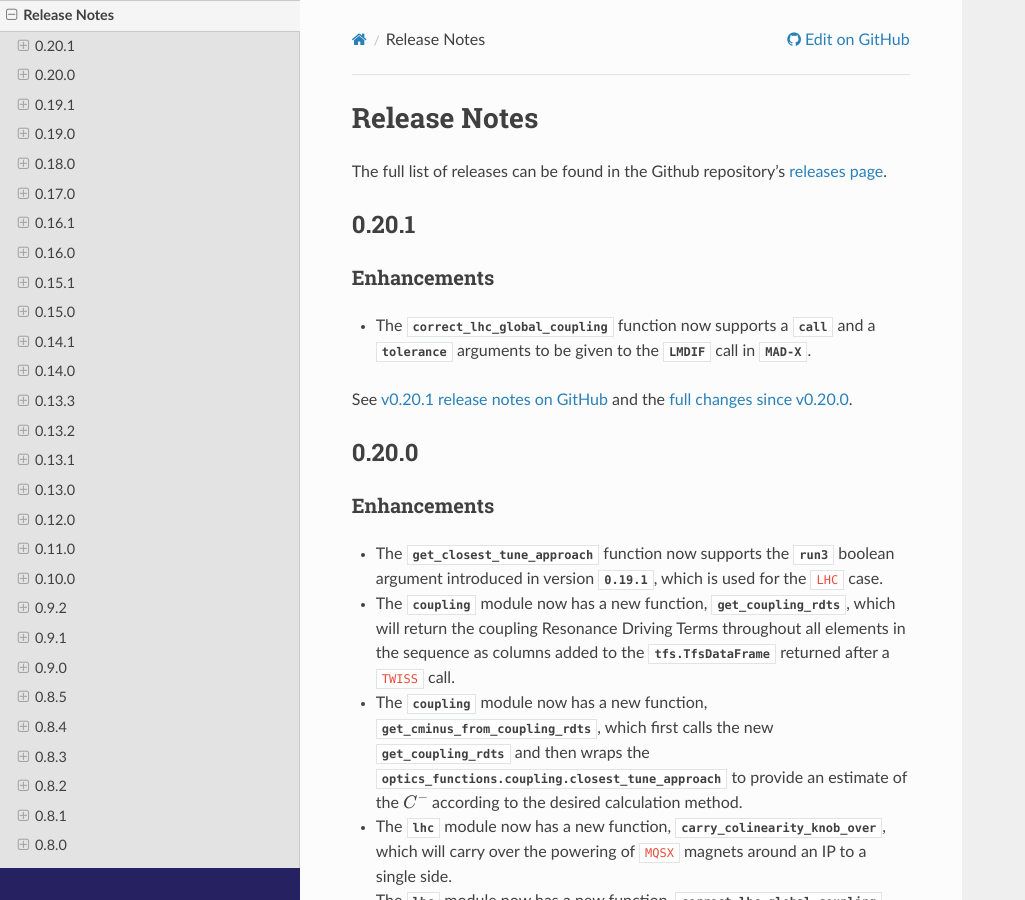
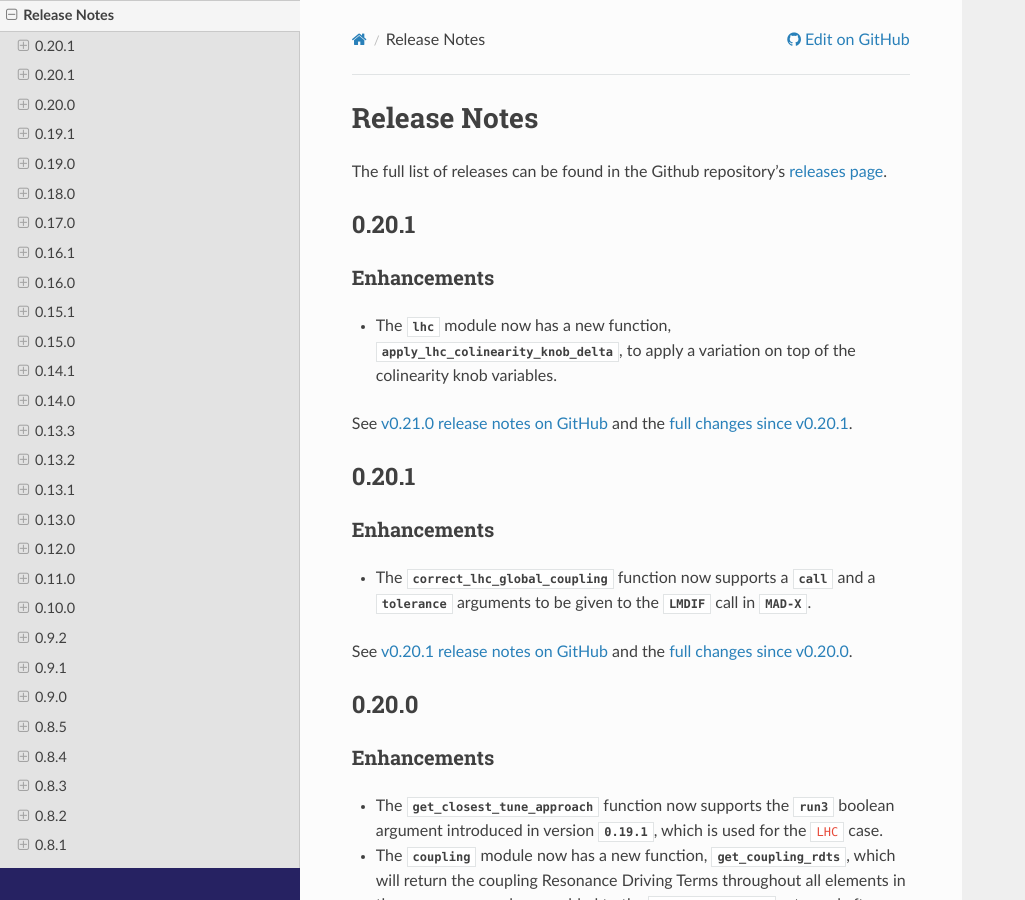
Before and after one commit to fsoubelet/PyhDToolkit, a Sphinx documentation site: the page built from docs/release.rst, in a window 1280 px wide and 900 px high. Shown: the whole window, without its empty margins (0-1025 px from the left). Built offline with Sphinx 7.4.7 and the Read the Docs theme 2.0.0, drawn with Linux system fonts in a browser that asks for light colours; pages that are not in the unit, such as notebooks, are missing from menus.

Commit message:
release notes

```diff
--- a/docs/release.rst
+++ b/docs/release.rst
@@ -2,6 +2,19 @@ Release Notes
 =============
 
 The full list of releases can be found in the Github repository's `releases page <https://github.com/fsoubelet/PyhDToolkit/releases>`_.
+
+
+.. _release_0.21.0:
+
+0.20.1
+------
+
+Enhancements
+~~~~~~~~~~~~
+
+* The `~pyhdtoolkit.cpymadtools.lhc` module now has a new function, `~pyhdtoolkit.cpymadtools.lhc.apply_lhc_colinearity_knob_delta`, to apply a variation on top of the colinearity knob variables.
+
+See `v0.21.0 release notes on GitHub <https://github.com/fsoubelet/PyhDToolkit/releases/tag/0.20.1>`_ and the `full changes since v0.20.1 <https://github.com/fsoubelet/PyhDToolkit/compare/0.20.1...0.21.0>`_.
 
 
 .. _release_0.20.1:
```
